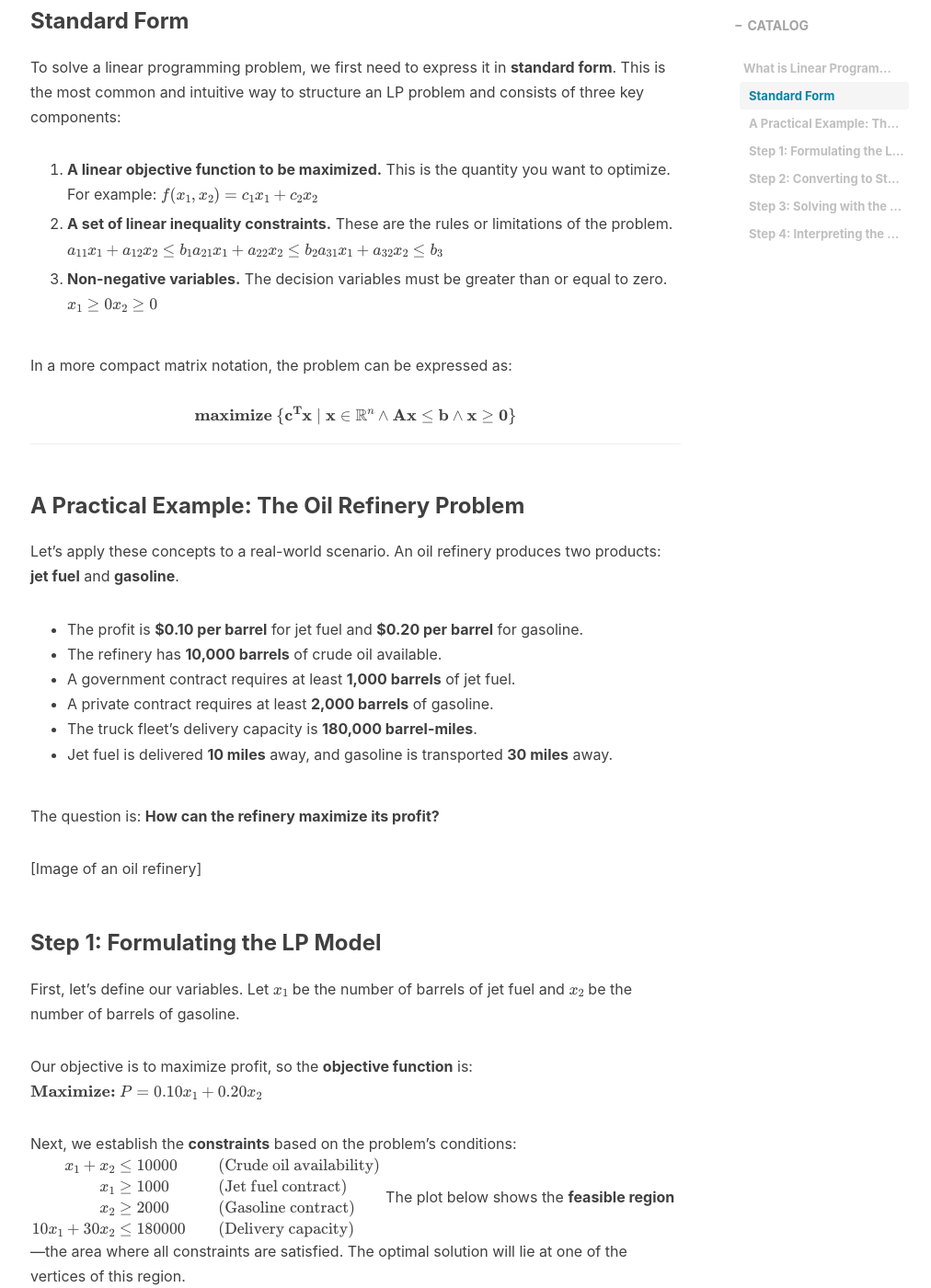
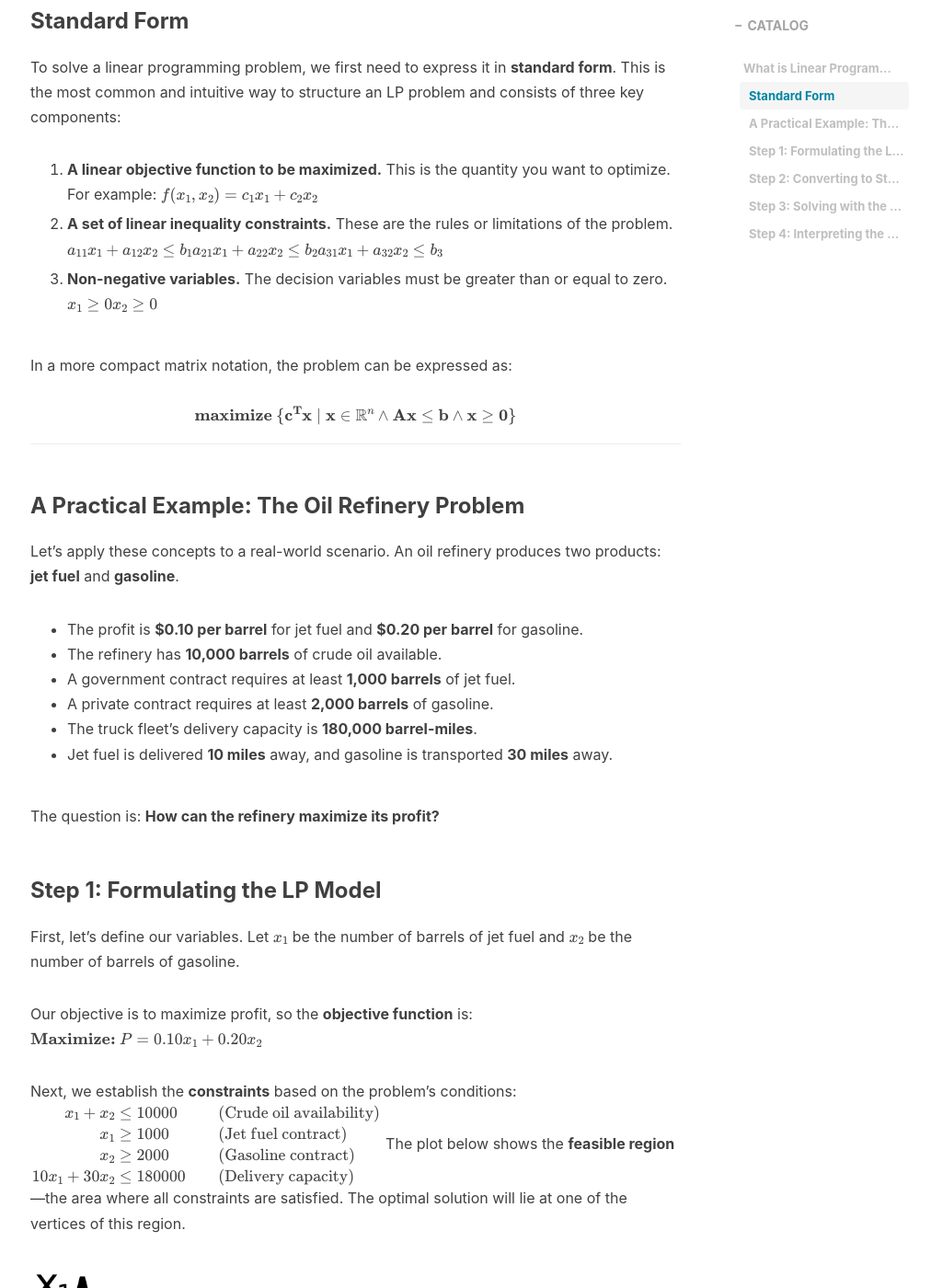
Before and after one commit to farmer3-c/farmer3-c.github.io, a Jekyll site: the page built from _posts/2025-09-14-introduction-to-linear-programing.md, in a window 1280 px wide and 1400 px high, scrolled down 923 px. Shown: the whole window at 92% size, without its empty margins (232-1244 px from the left). Built offline with Jekyll 4.4.1, drawn with Linux system fonts in a browser that asks for light colours; nearby versions of some CDN libraries; formulas are drawn with MathJax 3; comment, search, counter and statistics services are not loaded; some of the changed text lies outside the part shown.

Commit message:
change in lp

```diff
--- a/_config.yml
+++ b/_config.yml
@@ -86,4 +86,4 @@
 service-worker: true
 
 # MathJax rendering for layout:page (e.g. post preview)
-page-mathjax: false
+page-mathjax: true
--- a/_posts/2025-09-14-introduction-to-linear-programing.md
+++ b/_posts/2025-09-14-introduction-to-linear-programing.md
@@ -24,14 +24,14 @@
 
 2.  **A set of linear inequality constraints.** These are the rules or limitations of the problem.
     $$
-    a_{11}x_{1} + a_{12}x_{2} \leq b_{1} \\
-    a_{21}x_{1} + a_{22}x_{2} \leq b_{2} \\
+    a_{11}x_{1} + a_{12}x_{2} \leq b_{1} \newline
+    a_{21}x_{1} + a_{22}x_{2} \leq b_{2} \newline
     a_{31}x_{1} + a_{32}x_{2} \leq b_{3}
     $$
 
 3.  **Non-negative variables.** The decision variables must be greater than or equal to zero.
     $$
-    x_{1} \geq 0 \\
+    x_{1} \geq 0 \newline
     x_{2} \geq 0
     $$
 
@@ -45,7 +45,7 @@
 
 Let's apply these concepts to a real-world scenario. An oil refinery produces two products: **jet fuel** and **gasoline**.
 
-* The profit is **$0.10 per barrel** for jet fuel and **$0.20 per barrel** for gasoline.
+* The profit is **$0.10 per barrel** for jet fuel and **\$0.20 per barrel** for gasoline.
 * The refinery has **10,000 barrels** of crude oil available.
 * A government contract requires at least **1,000 barrels** of jet fuel.
 * A private contract requires at least **2,000 barrels** of gasoline.
@@ -55,8 +55,6 @@
 The question is: **How can the refinery maximize its profit?**
 
 
-
-[Image of an oil refinery]
 
 
 ### Step 1: Formulating the LP Model
@@ -69,9 +67,9 @@
 Next, we establish the **constraints** based on the problem's conditions:
 $$
 \begin{aligned}
-x_{1} + x_{2} &\leq 10000 && \text{(Crude oil availability)} \\
-x_{1} &\geq 1000 && \text{(Jet fuel contract)} \\
-x_{2} &\geq 2000 && \text{(Gasoline contract)} \\
+x_{1} + x_{2} &\leq 10000 && \text{(Crude oil availability)} \newline
+x_{1} &\geq 1000 && \text{(Jet fuel contract)} \newline
+x_{2} &\geq 2000 && \text{(Gasoline contract)} \newline
 10x_{1} + 30x_{2} &\leq 180000 && \text{(Delivery capacity)}
 \end{aligned}
 $$
@@ -92,15 +90,15 @@
 And updated constraints:
 $$
 \begin{aligned}
-(s_1 + 1000) + (s_2 + 2000) &\leq 10000 \implies s_1 + s_2 \leq 7000 \\
-10(s_1 + 1000) + 30(s_2 + 2000) &\leq 180000 \implies 10s_1 + 30s_2 \leq 110000 \\
+(s_1 + 1000) + (s_2 + 2000) &\leq 10000 \implies s_1 + s_2 \leq 7000 \newline
+10(s_1 + 1000) + 30(s_2 + 2000) &\leq 180000 \implies 10s_1 + 30s_2 \leq 110000 \newline
 s_1, s_2 &\geq 0
 \end{aligned}
 $$
 Next, we convert the inequalities into equalities by introducing **slack variables** ($k_1, k_2$). These variables represent unused resources.
 $$
 \begin{aligned}
-s_1 + s_2 + k_1 &= 7000 \\
+s_1 + s_2 + k_1 &= 7000 \newline
 10s_1 + 30s_2 + k_2 &= 110000
 \end{aligned}
 $$
```
